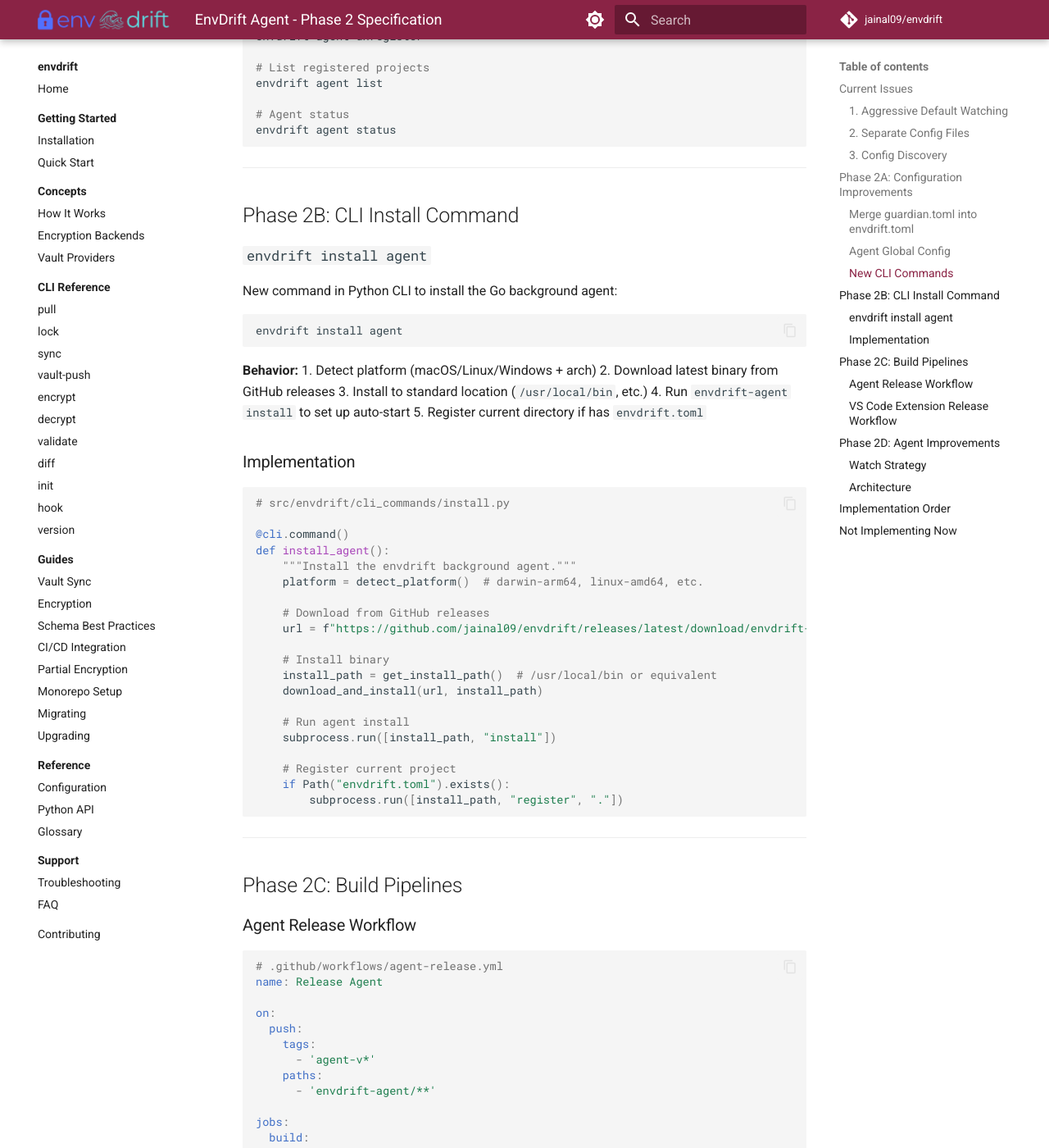
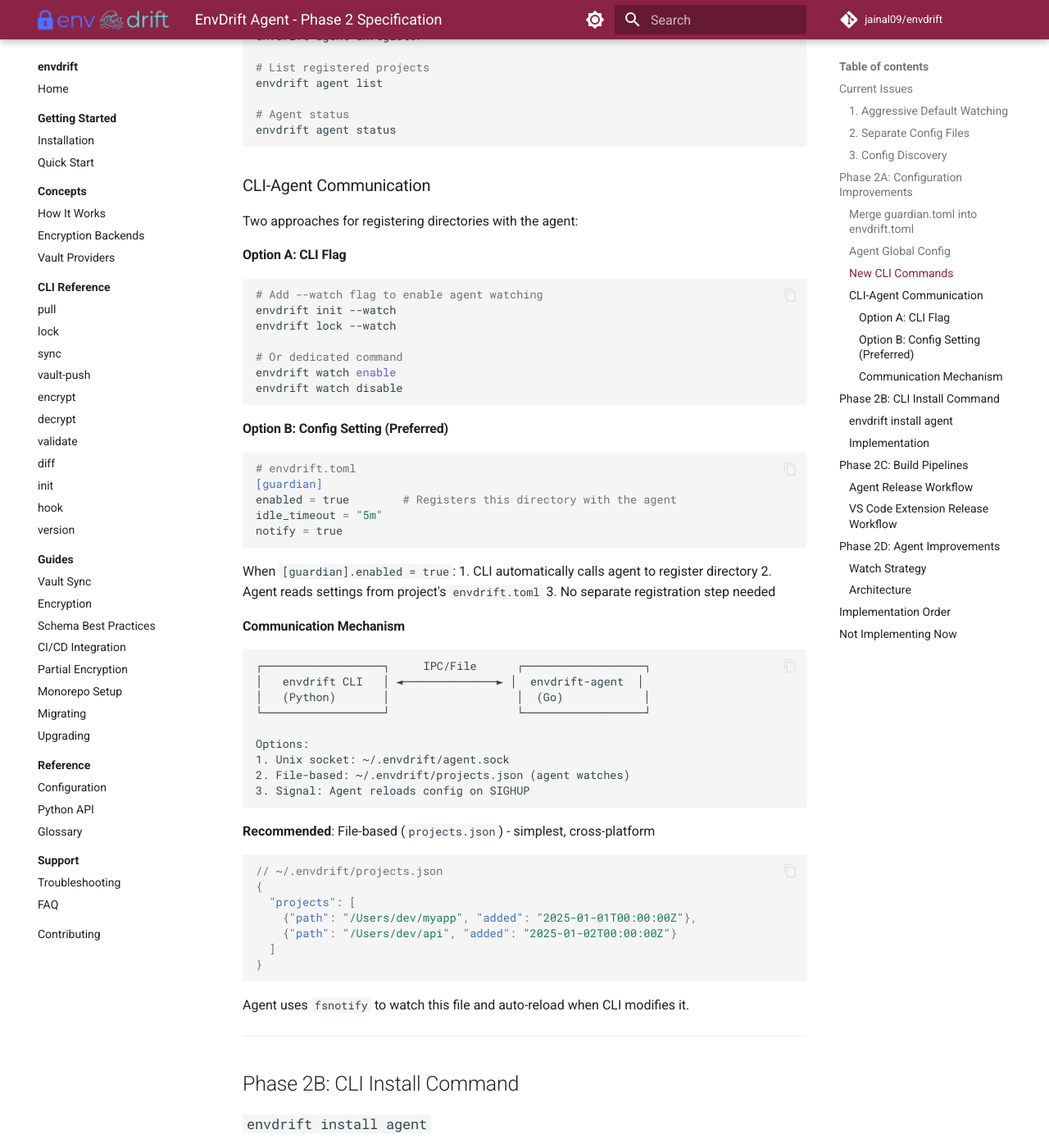
Before and after one commit to jainal09/envdrift, an MkDocs documentation site: the page built from docs/agent-spec.md, in a window 1280 px wide and 1400 px high, scrolled down 1336 px. Shown: the whole window at 82% size. Built offline with MkDocs 1.6.1 and Material for MkDocs 9.7.7, drawn with Linux system fonts in a browser that asks for light colours; comment, search, counter and statistics services are not loaded.

Commit message:
docs: add CLI-Agent communication mechanism to spec
Two approaches:
- Option A: CLI flags (--watch, envdrift watch enable/disable)
- Option B: Config setting [guardian].enabled = true (preferred)

Communication via file-based IPC (~/.envdrift/projects.json)

````diff
--- a/docs/agent-spec.md
+++ b/docs/agent-spec.md
@@ -58,6 +58,65 @@
 # Agent status
 envdrift agent status
 ```
+
+### CLI-Agent Communication
+
+Two approaches for registering directories with the agent:
+
+#### Option A: CLI Flag
+
+```bash
+# Add --watch flag to enable agent watching
+envdrift init --watch
+envdrift lock --watch
+
+# Or dedicated command
+envdrift watch enable
+envdrift watch disable
+```
+
+#### Option B: Config Setting (Preferred)
+
+```toml
+# envdrift.toml
+[guardian]
+enabled = true        # Registers this directory with the agent
+idle_timeout = "5m"
+notify = true
+```
+
+When `[guardian].enabled = true`:
+1. CLI automatically calls agent to register directory
+2. Agent reads settings from project's `envdrift.toml`
+3. No separate registration step needed
+
+#### Communication Mechanism
+
+```
+┌──────────────────┐     IPC/File      ┌──────────────────┐
+│   envdrift CLI   │ ◄──────────────► │  envdrift-agent  │
+│   (Python)       │                   │  (Go)            │
+└──────────────────┘                   └──────────────────┘
+
+Options:
+1. Unix socket: ~/.envdrift/agent.sock
+2. File-based: ~/.envdrift/projects.json (agent watches)
+3. Signal: Agent reloads config on SIGHUP
+```
+
+**Recommended**: File-based (`projects.json`) - simplest, cross-platform
+
+```json
+// ~/.envdrift/projects.json
+{
+  "projects": [
+    {"path": "/Users/dev/myapp", "added": "2025-01-01T00:00:00Z"},
+    {"path": "/Users/dev/api", "added": "2025-01-02T00:00:00Z"}
+  ]
+}
+```
+
+Agent uses `fsnotify` to watch this file and auto-reload when CLI modifies it.
 
 ---
 
````
